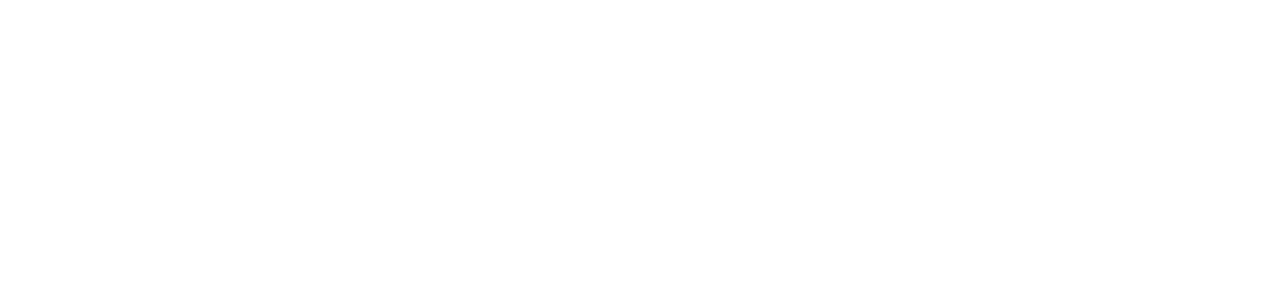
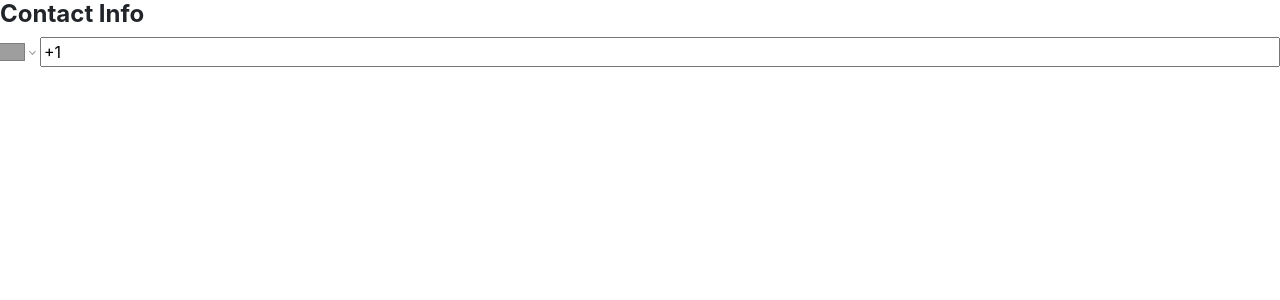
Before and after one commit to BenjaminSoYH/happy-nails-v2, a React (Create React App) app in the folder frontend/: page /china in a window 1280 px wide. Before the commit this address had no page. Shown: the top 300 px of the page. Built offline with nearby package versions, Linux system fonts and the light colour scheme; grey boxes are pictures that could not be loaded.

Commit message:
fixed column overlapping in booking time page, started customer info page

```diff
--- a/frontend/package.json
+++ b/frontend/package.json
@@ -20,6 +20,7 @@
     "react-bootstrap": "^2.10.10",
     "react-datepicker": "^8.7.0",
     "react-dom": "^19.1.1",
+    "react-phone-number-input": "^3.4.12",
     "react-router-dom": "^7.7.1",
     "react-scripts": "^5.0.1",
     "typescript": "^4.9.5",
--- a/frontend/src/App.tsx
+++ b/frontend/src/App.tsx
@@ -4,6 +4,7 @@ import {BrowserRouter, Route, Router, Routes} from "react-router-dom";
 import AppointmentMainPage from "./pages/AppointmentMainPage";
 import BookCalendar from './pages/BookCalendar';
 import ServiceStaffPage from "./pages/ServiceStaffPage";
+import CustomerCheckout from './pages/CustomerCheckout';
 
 function App() {
   return (
@@ -12,6 +13,7 @@ function App() {
           <Route path="/" element={<AppointmentMainPage />} />
           <Route path="/service/:serviceid" element={<ServiceStaffPage/>}/>
           <Route path="/hello" element={<BookCalendar />} />
+          <Route path="/china" element={<CustomerCheckout />} />
         </Routes>
       </BrowserRouter>
   );
--- a/frontend/src/pages/BookCalendar.tsx
+++ b/frontend/src/pages/BookCalendar.tsx
@@ -13,18 +13,20 @@ const BookCalendar = () => {
 
     return (
         <>
-            <div className="row ">
+            <div className="container-fluid px-3">
+                <div className="row justify-content-center">
 
-                <div className="col-lg-4 col-md-12 offset-lg-2">
-                    <Calendar selectedDate={selectedDate} setSelectedDate={setSelectedDate} />
-                    <TimeSlots selectedDate={selectedDate} />
-                </div>
-                <div className="col-lg-3 col-md-12 mt-lg-4 mt-3">
-                    <AppointmentSummary services={services}/>
+                    <div className="col-xxl-4 col-xl-5 col-lg-6 col-md-8">
+                        <Calendar selectedDate={selectedDate} setSelectedDate={setSelectedDate} />
+                        <TimeSlots selectedDate={selectedDate} />
+                    </div>
+                    <div className="col-xxl-3 col-xl-4 col-lg-6 col-md-8 mt-3">
+                        <AppointmentSummary services={services}/>
+                    </div>
+
                 </div>
 
             </div>
-
         </>
 
     )
--- /dev/null
+++ b/frontend/src/pages/CustomerCheckout.jsx
@@ -0,0 +1,11 @@
+import ContactInfo from "./components/ContactInfo";
+
+const CustomerCheckout = () => {
+    return (
+        <>
+            <ContactInfo/>
+        </>
+    )
+}
+
+export default CustomerCheckout;
--- a/frontend/src/pages/components/AppointmentSummary.tsx
+++ b/frontend/src/pages/components/AppointmentSummary.tsx
@@ -28,7 +28,7 @@ const AppointmentSummary = ({ services }: { services: Service[] }) => {
     }
 
   return (
-    <div className="d-flex flex-column gap-2" style={{width:"30rem"}}>
+    <div className="d-flex flex-column gap-2 w-100" style={{ maxWidth:"30rem" }}>
         <h4 className="text-body fw-bold">Appointment summary</h4>
         <div id="summary-container">
             {serviceList.length == 0 ? <div className="border border-secondary-subtle p-3 rounded-2">No services added yet</div> :
--- a/frontend/src/pages/components/Calendar.tsx
+++ b/frontend/src/pages/components/Calendar.tsx
@@ -1,48 +1,4 @@
-// import React from 'react';
-// import {useState} from 'react';
-// import DatePicker from 'react-datepicker';
-// import "react-datepicker/dist/react-datepicker.css";
-
-// type CalendarProps = {
-//     selectedDate: Date;
-//     setSelectedDate: (date: Date) => void;
-// }
-
-// const Calendar = ({ selectedDate, setSelectedDate }: CalendarProps) => {
-
-//     return (
-//         <>
-//             <div className="d-flex flex-column gap-2 mt-4" style={{ width: "30rem" }}>
-//                 <h4 className="text-body fw-bold">
-//                     {selectedDate.toLocaleDateString("en-US", {
-//                         weekday:"long",
-//                         month: "long",
-//                         day: "numeric"
-//                     })}
-//                 </h4>
-//                 <div className="d-flex justify-content-center">
-//                     <DatePicker
-//                         selected={selectedDate}
-//                         onChange={(date) => date && setSelectedDate(date)}
-//                         inline
-//                         calendarClassName="shadow"
-//                         minDate={new Date()}
-//                     />
-
-//                 </div>
-//                 <p className="text-secondary fst-italic text-center">
-//                     (Times below are shown in PST)
-//                 </p>
-//             </div>
-
-//         </>
-//     )
-// }
-
-// export default Calendar;
-
 import React, { useState } from 'react';
-import DatePicker from 'react-datepicker';
 import "react-datepicker/dist/react-datepicker.css";
 
 type CalendarProps = {
@@ -71,8 +27,7 @@ const Calendar = ({ selectedDate, setSelectedDate }: CalendarProps) => {
   const weekDates = getWeekDates(currentWeekStart);
 
   return (
-    <div className="d-flex flex-column gap-4 mt-4" style={{ width: "30rem" }}>
-      {/* Month calendar (DatePicker) */}
+    <div className="d-flex flex-column gap-4 mt-4 w-100" style={{ maxWidth: "30rem" }}>
       <div>
         <h4 className="text-body fw-bold">
           {selectedDate.toLocaleDateString("en-US", {
@@ -92,7 +47,7 @@ const Calendar = ({ selectedDate, setSelectedDate }: CalendarProps) => {
         </div> */}
       </div>
 
-      {/* Week calendar (inline below the datepicker) */}
+      {/* Week calendar  */}
       <div>
         <div className="d-flex align-items-center mb-3">
           <h5 className="flex-grow-1 text-body fw-bold">
--- /dev/null
+++ b/frontend/src/pages/components/ContactInfo.tsx
@@ -0,0 +1,27 @@
+
+import { useState } from 'react';
+import PhoneInput from 'react-phone-number-input'
+import 'react-phone-number-input/style.css'
+
+
+
+const ContactInfo = () => {
+
+    const [value, setValue] = useState<string | undefined>();
+
+    return (
+        <>
+            <h4 className="text-body fw-bold">Contact Info</h4>
+            <PhoneInput
+                placeholder="Enter phone number"
+                value={value}
+                onChange={setValue}
+                defaultCountry="US"
+                international
+                countryCallingCodeEditable={false}
+            />
+        </>
+    )
+}
+
+export default ContactInfo;
--- a/frontend/src/pages/components/TimeSlots.tsx
+++ b/frontend/src/pages/components/TimeSlots.tsx
@@ -74,7 +74,7 @@ const TimeSlots = ({selectedDate}: TimeSlotsProps) => {
 
 
     return (
-        <div className="d-flex flex-column gap-3" style={{ width: "30rem" }}>
+        <div className="d-flex flex-column gap-3 w-100" style={{ maxWidth: "30rem" }}>
             {noSlotsAvailable ? (
                 <div className="mx-4">
                     <p className="border
--- a/frontend/src/pages/interfaces/Appointment.tsx
+++ b/frontend/src/pages/interfaces/Appointment.tsx
@@ -1,5 +1,3 @@
-
-
 export type ApptStatus =
   | 'PENDING'
   | 'CONFIRMED'
```
Also changed, not shown: 2 other files (tests, documents, lock files or other folders).
